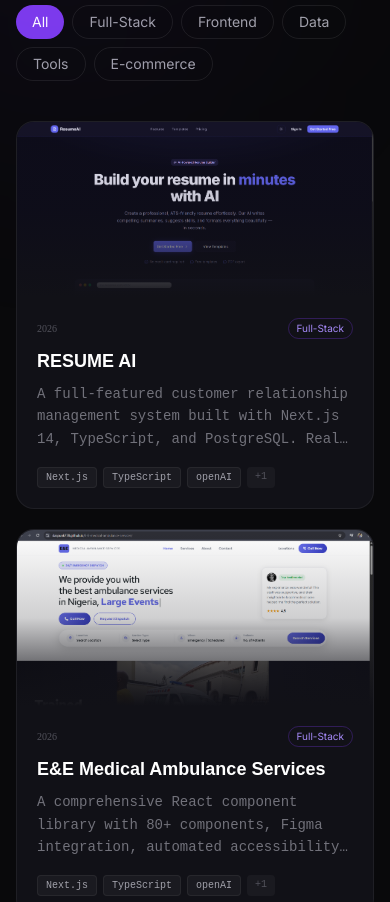
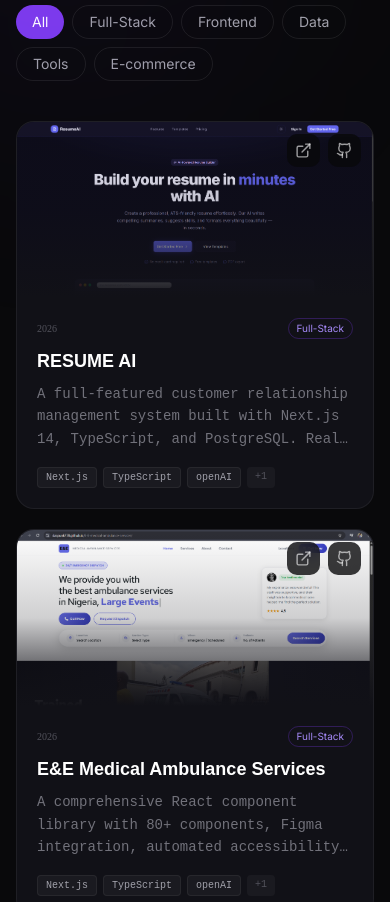
Before and after one commit to DaSpunk778/ayomideportfolio, a Next.js app: page / in a window 390 px wide. Shown: the part 4540-5442 px from the top of the page. Built offline with nearby package versions, Linux system fonts and the light colour scheme; a web font is replaced by a local one.

Commit message:
updated projects

```diff
--- a/components/Projects.tsx
+++ b/components/Projects.tsx
@@ -188,13 +188,13 @@
                         <div className="absolute top-3 right-3 flex gap-2">
                             <a
                              href={project.liveUrl}
-                             className="p-2 rounded-lg bg-[#09090b]/80 backdrop-blur-sm text-white/60 hover:text-white transition-colors opacity-0 group-hover:opacity-100 translate-y-1 group-hover:translate-y-0 duration-300 "
+                             className="p-2 rounded-lg bg-[#09090b]/80 backdrop-blur-sm text-white/60 hover:text-white transition-colors opacity-100 sm:opacity-0 sm:group-hover:opacity-100 translate-y-0 sm:translate-y-1 sm:group-hover:translate-y-0 duration-300"
                             >
                               <ExternalLink size={17} />
                             </a>
                             <a
                             href={project.githubUrl}
-                            className="p-2 rounded-lg bg-[#09090b]/80 backdrop-blur-sm text-white/60 hover:text-white transition-colors opacity-0 group-hover:opacity-100 translate-y-1 group-hover:translate-y-0 duration-300 delay-75"
+                            className="p-2 rounded-lg bg-[#09090b]/80 backdrop-blur-sm text-white/60 hover:text-white transition-colors opacity-100 sm:opacity-0 sm:group-hover:opacity-100 translate-y-0 sm:translate-y-1 sm:group-hover:translate-y-0 duration-300 delay-75"
                             >
                           <Github size={17} />
                         </a>
```
